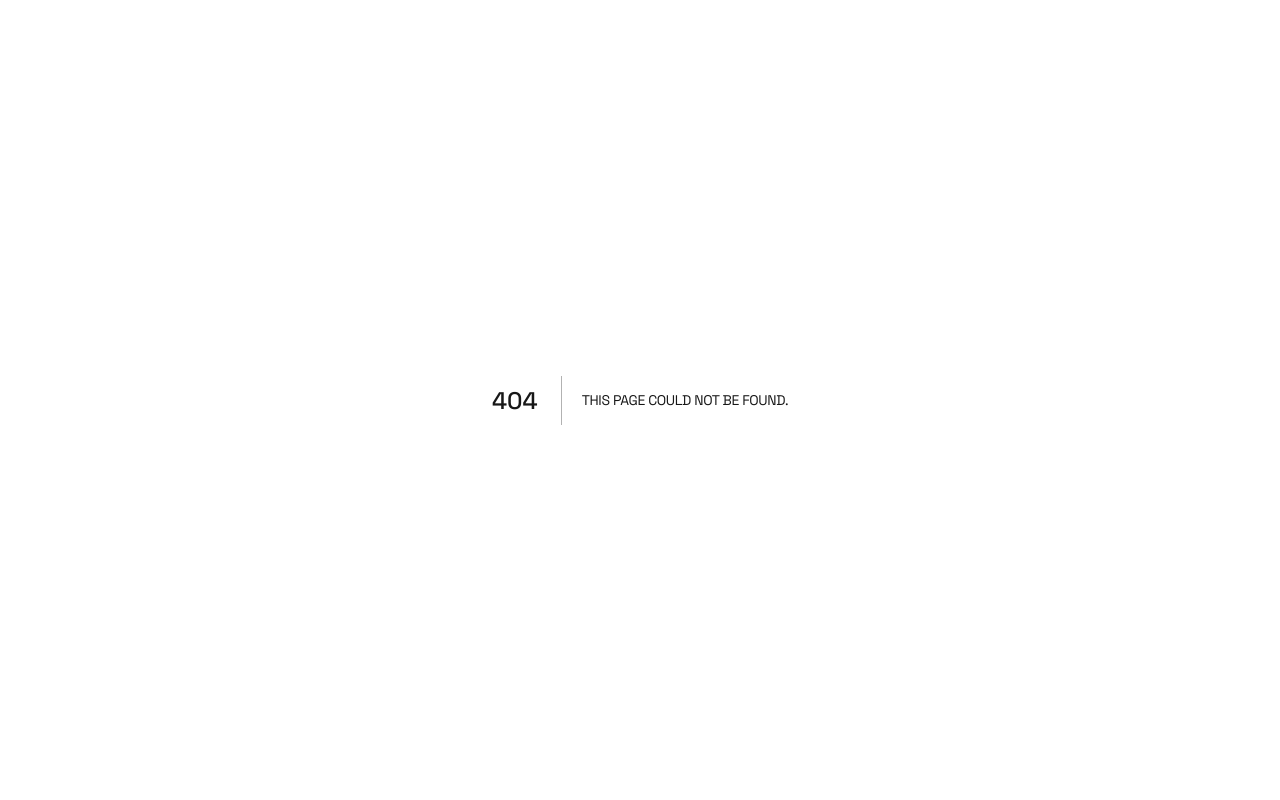
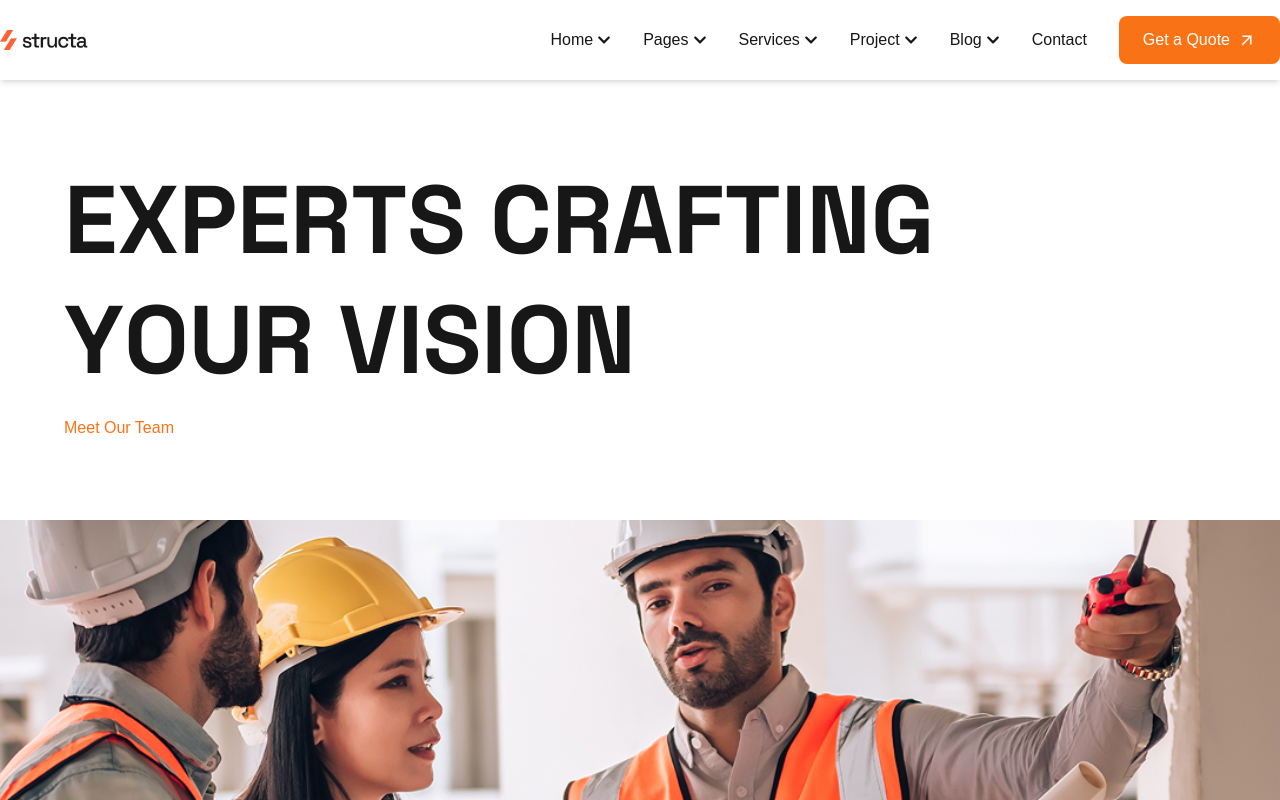
Before and after one commit to tanvirgeek/structa, a Next.js app: page /team in a window 1280 px wide. Before the commit this address had no page. Shown: the top 800 px of the page. Built offline with nearby package versions, Linux system fonts and the light colour scheme; a web font is replaced by a local one.

Commit message:
Team Page is done

```diff
--- /dev/null
+++ b/src/app/team/page.tsx
@@ -0,0 +1,29 @@
+import ClientRecommendationSlider from "@/components/ClientRecommendationSlider";
+import ExcitedToStart from "@/components/ExcitedToStart";
+import ExpertTeam from "@/components/ExpertTeam";
+import Footer from "@/components/Footer";
+import NavigationBar from "@/components/NavigationBar";
+import PageHero from "@/components/PageHero";
+import PageHeroImage from "@/components/PageHeroImage";
+import React from "react";
+
+const Team = () => {
+  return (
+    <div className="relative">
+      <div className="sticky top-0 z-50 bg-background shadow-md">
+        <NavigationBar />
+        <PageHero
+          heading={`Experts crafting\nyour vision`}
+          text="Meet Our Team"
+        />
+        <PageHeroImage imageUrl={"/team.png"} />
+        <ExpertTeam />
+        <ClientRecommendationSlider />
+        <ExcitedToStart />
+        <Footer />
+      </div>
+    </div>
+  );
+};
+
+export default Team;
```
Also changed, not shown: public/team.png (added).
